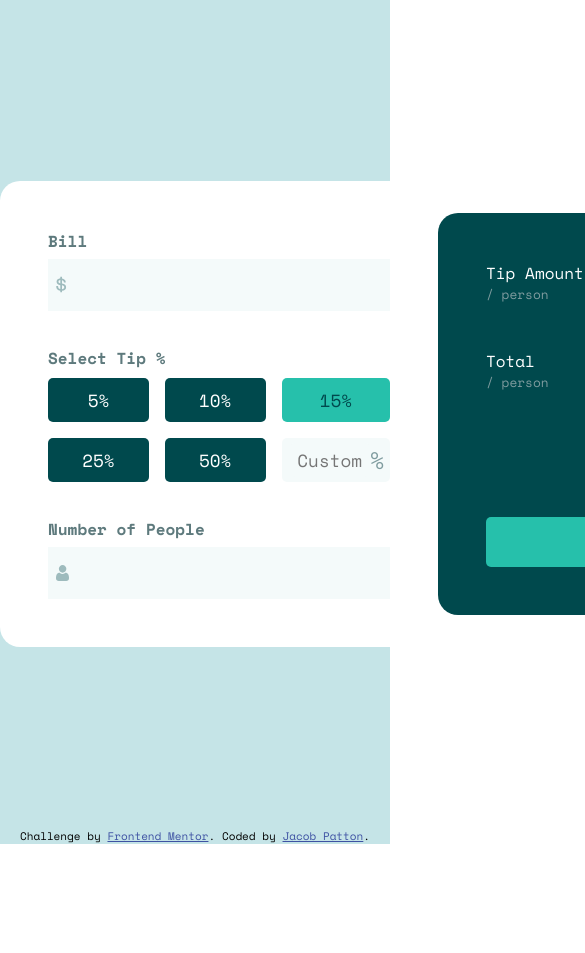
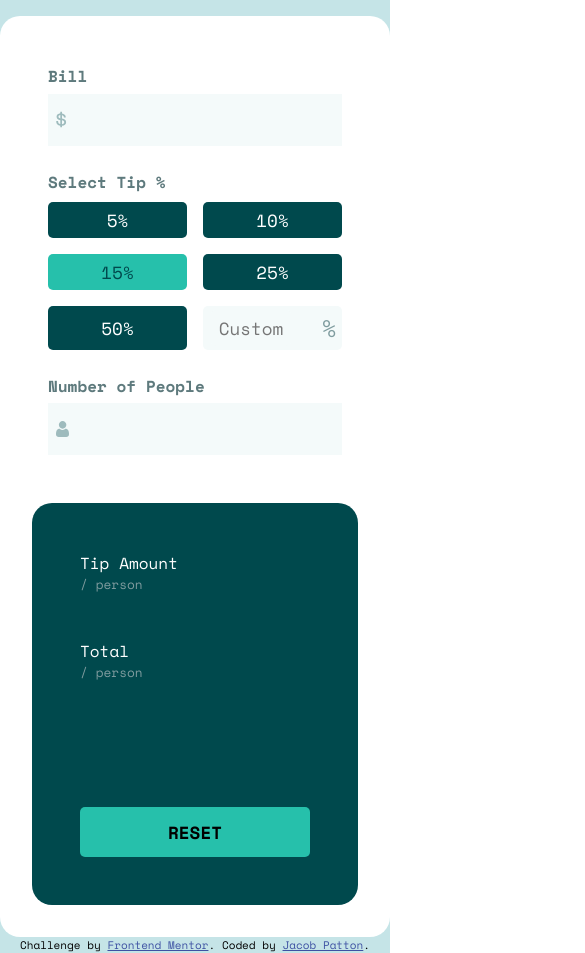
Before and after one commit to rustybucket-cloud/tip-calculator-app, a plain HTML site: page index.html in a window 390 px wide. Shown: the top 953 px of the page, 585 px wide, since content can reach past the window. Before the commit the page ends 844 px from the top, so only its background shows below. Drawn offline with nearby package versions, Linux system fonts and the light colour scheme.

Commit message:
adjusted mobile styling with media queries

```diff
--- a/styles.css
+++ b/styles.css
@@ -15,13 +15,53 @@ main {
 
 .calculator {
     margin: auto;
-    width: 55em;
+    max-width: 55em;
+    width: 100%;
     display: flex;
     padding: 2rem;
     border-radius: 20px;
     background-color: white;
     gap: 2rem;
     min-height: 22em;
+}
+@media screen and (max-width: 910px) {
+    .calculator {
+        max-width: 50em;
+    }
+}
+@media screen and (max-width: 815px) {
+    .calculator {
+        flex-direction: column;
+        /*max-width: 40em;*/
+        margin-top: 1rem;
+    }
+}
+@media screen and (max-width: 650px) {
+    .calculator {
+        flex-direction: column;
+        /*max-width: 30em;*/
+        margin-top: 1rem;
+    }
+}
+@media screen and (max-width: 525px) {
+    .calculator {
+        flex-direction: column;
+        /*max-width: 25em;*/
+        margin-top: 1rem;
+    }
+    #bill, #num-people {
+        max-width: 17rem;
+    }
+}
+@media screen and (max-width: 415px) {
+    .calculator {
+        flex-direction: column;
+        /*max-width: 20em;*/
+        margin-top: 1rem;
+    }
+    #bill, #num-people {
+        max-width: 12rem;
+    }
 }
 
 .right, .left {
@@ -94,9 +134,15 @@ main {
     gap: 1rem;
     padding-bottom: 1.5rem;
 }
+@media screen and (max-width: 445px){
+    #tip-percentages {
+        grid-template-columns: repeat(2, 1fr);
+    }
+}
 #tip-percentages * {
     padding: .25rem 0;
     border-radius: 5px;
+    min-height: 36px;
 }
 #tip-percentages span {
     padding-right: .35rem;
@@ -141,6 +187,20 @@ main {
     color: hsl(172, 67%, 45%);
     font-weight: bold;
 }
+@media screen and (max-width: 375px) {
+    #tip-amount, #total {
+        font-size: 2rem;
+    }
+
+}
+@media screen and (max-width: 291px) {
+    #tip-amount, #total {
+        font-size: 1.5rem;
+    }
+    #bill, #num-people {
+        max-width: 10rem;
+    }
+}
 
 .attribution { font-size: 11px; text-align: center; }
 .attribution a { color: hsl(228, 45%, 44%); }
```
